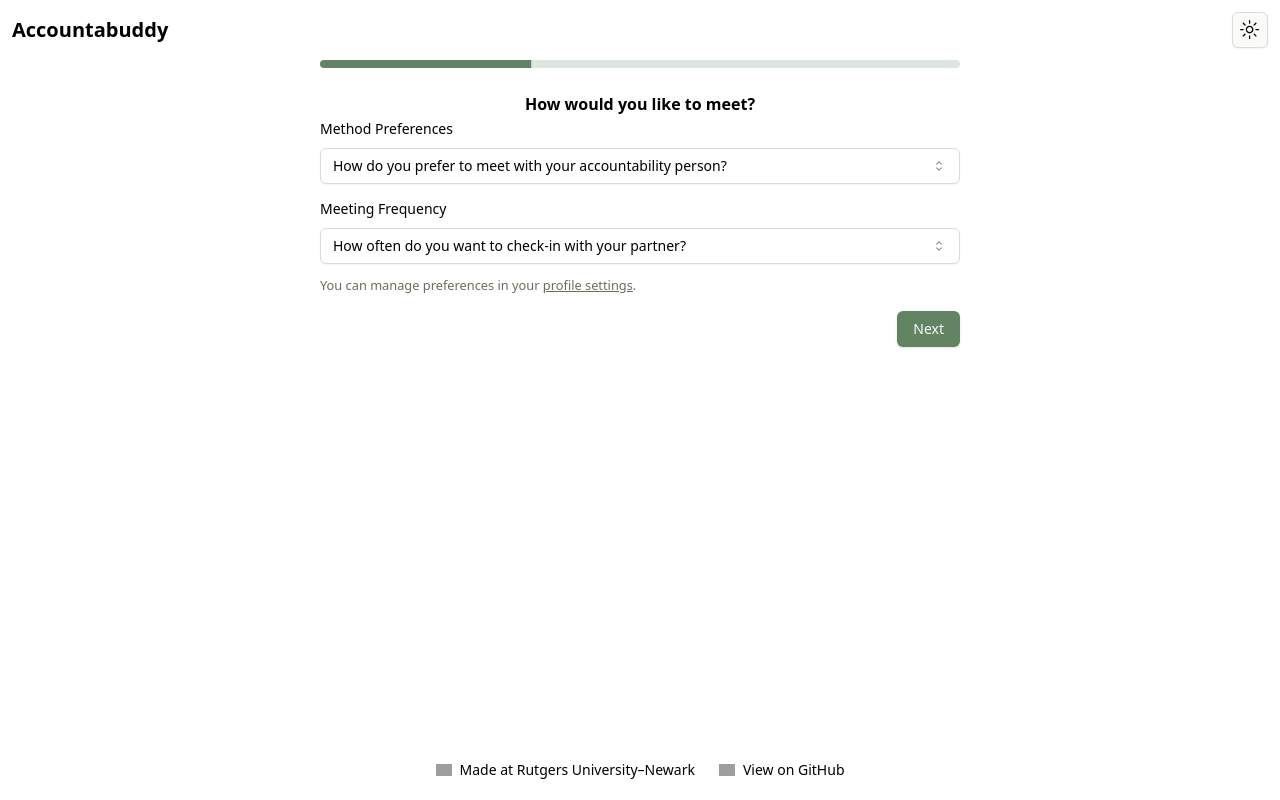
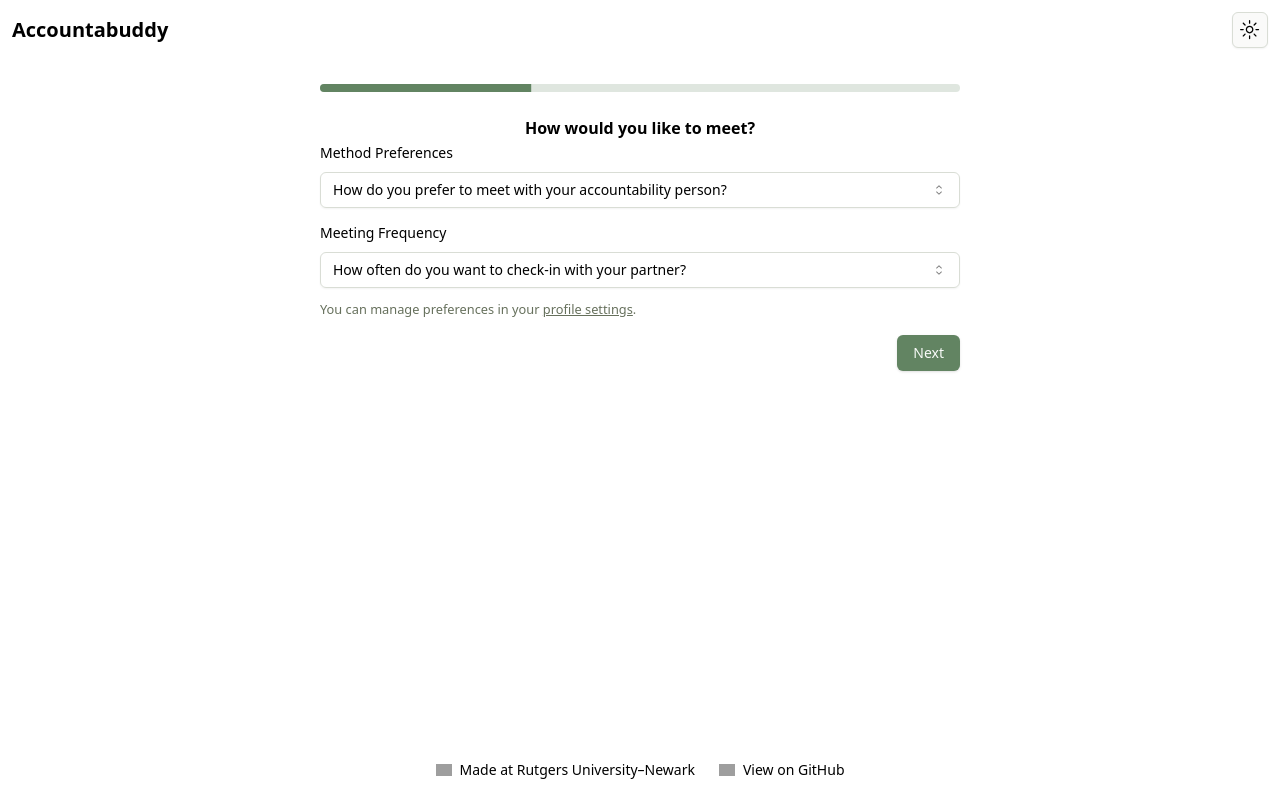
Before and after one commit to RiosNicholas/accountabuddy, a Next.js app: page /auth/signup/preferences in a window 1280 px wide. Built offline with nearby package versions, Linux system fonts and the light colour scheme; grey boxes are pictures that could not be loaded.

Commit message:
Update margins

```diff
--- a/app/auth/signup/preferences/page.tsx
+++ b/app/auth/signup/preferences/page.tsx
@@ -25,15 +25,14 @@ export default function SignupProfilePreferencesPage() {
 
   return (
     <div className='w-full'>
-
       <main className="flex flex-col items-center">
-        <div className="w-2/3 lg:w-1/2 mb-6">
+        <div className="w-2/3 lg:w-1/2 my-6">
           <Progress value={currentStep * 33} />
         </div>
         {currentStep === 1 && <MethodPreferences />}
         {currentStep === 2 && <GoalPreferences />}
         {currentStep === 3 && <AccountabilityPreferences />}
-      <div className={`flex ${currentStep === 1 ? 'justify-end' : 'justify-between'} m-4 w-2/3 lg:w-1/2`}>
+        <div className={`flex ${currentStep === 1 ? 'justify-end' : 'justify-between'} m-4 w-2/3 lg:w-1/2`}>
         {/* TODO: add button disabling and api configuration
           - if form contents are null at a given step, disable the next button, etc.
           - track metadata for form completion and api calls
```
